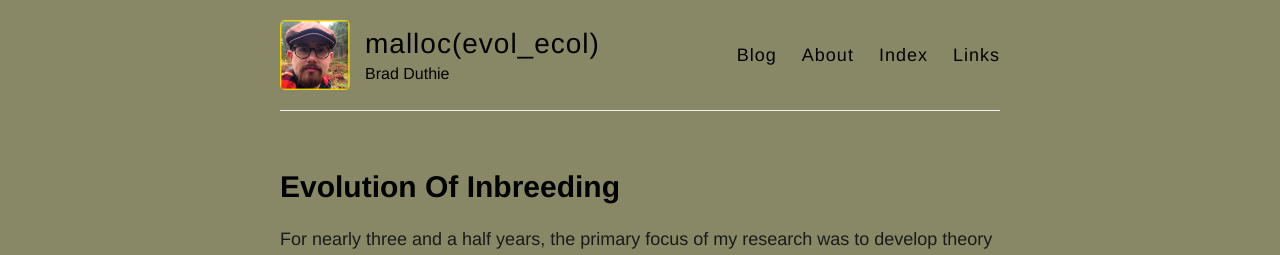
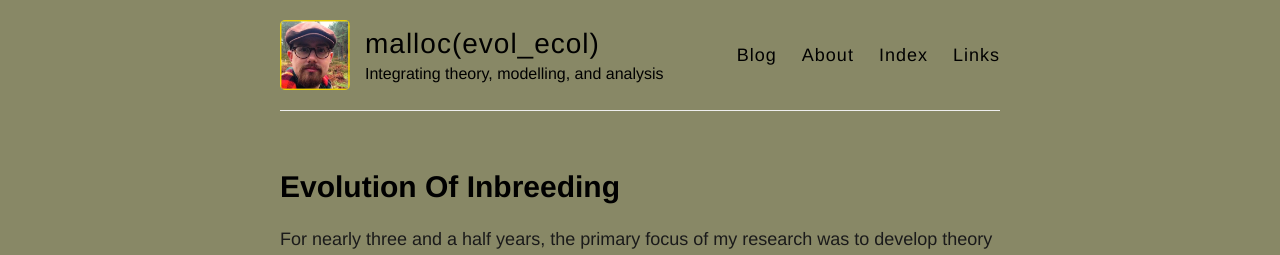
Before and after one commit to bradduthie/blog, a Jekyll site: the page built from index.html, in a window 1280 px wide. Shown: the top 255 px of the page. Built offline with Jekyll 4.4.1, drawn with Linux system fonts in a browser that asks for light colours.

Commit message:
Add website subtitle

```diff
--- a/_config.yml
+++ b/_config.yml
@@ -6,7 +6,7 @@
 name: malloc(evol_ecol)
 
 # Short bio or description (displayed in the header)
-description: Brad Duthie
+description: Integrating theory, modelling, and analysis
 
 # URL of your avatar or profile pic (you could use your GitHub profile pic)
 avatar: /blog/images/self_sq_web.jpg
--- a/_rmd/2017-01-01-evolution-of-inbreeding.Rmd
+++ b/_rmd/2017-01-01-evolution-of-inbreeding.Rmd
@@ -19,7 +19,7 @@ Parker's model of biparental inbreeding
 
 The foundational work of biparental inbreeding theory was developed by [Geoff Parker](https://en.wikipedia.org/wiki/Geoff_Parker), and appears as a chapter in [*Sexual Selection and Reproductive Competition in Insects*](https://www.amazon.co.uk/Sexual-Selection-Reproductive-Competition-Insects/dp/0124145760) <sup>[[1]](#foot1)</sup> [@Parker1979]. Since
 
-Consider a focal female that can produce $n$ offspring -- the exact number doesn't matter for demonstrating the key point, so to keep things simple, we can start by assuming that this number will always be the same. This focal female encounters a first cousin<sup>[[1]](#foot1)</sup>, and upon the encounter must decide whether or not to inbreed with him. If she does not inbreed with him, then we'll assume that she is able to find some other male to breed with to whom she is not related. By avoiding inbreeding with her cousin and outbreeding instead, she will produce $n$ offspring that do not suffer any inbreeding depression. For simplicitly, we can set their fitness to a value of $1$, and think of this value as the probability that an outbred offspring survives to adulthood. If she instead inbreeds with her cousin, then she will produce $n$ offspring whose survival probability will be reduced by some value $\delta$ due to inbreeding depression. Hence, if the focal female outbreeds, then she will produce $n$ offspring with a survival probability of $1$. And if she inbreeds with her cousin, then she will produce $n$ offspring with a survival probability of $(1 - \delta)$.
+Consider a focal female that can produce $n$ offspring -- the exact number doesn't matter for demonstrating the key point, so to keep things simple, we can start by assuming that this number will always be the same. This focal female encounters a first cousin<sup>[[1]](#foot2)</sup>, and upon the encounter must decide whether or not to inbreed with him. If she does not inbreed with him, then we'll assume that she is able to find some other male to breed with to whom she is not related. By avoiding inbreeding with her cousin and outbreeding instead, she will produce $n$ offspring that do not suffer any inbreeding depression. For simplicitly, we can set their fitness to a value of $1$, and think of this value as the probability that an outbred offspring survives to adulthood. If she instead inbreeds with her cousin, then she will produce $n$ offspring whose survival probability will be reduced by some value $\delta$ due to inbreeding depression. Hence, if the focal female outbreeds, then she will produce $n$ offspring with a survival probability of $1$. And if she inbreeds with her cousin, then she will produce $n$ offspring with a survival probability of $(1 - \delta)$.
 
 
 
```
